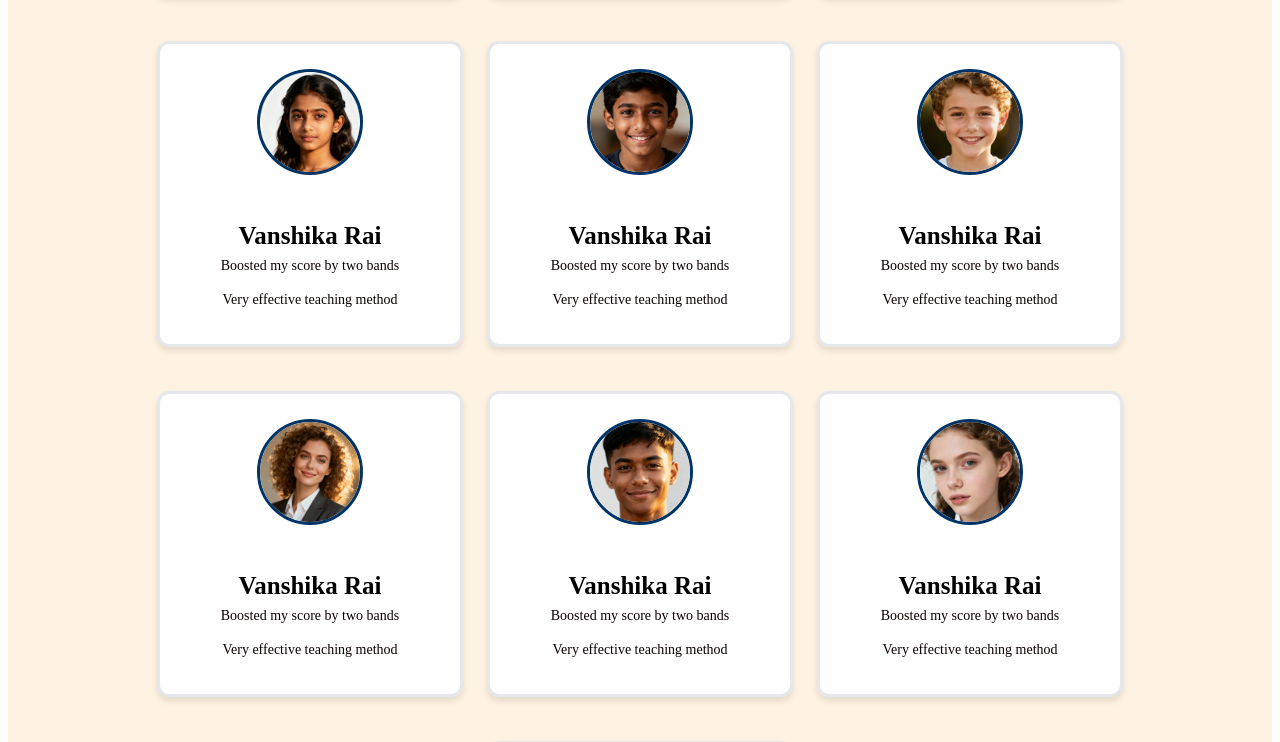
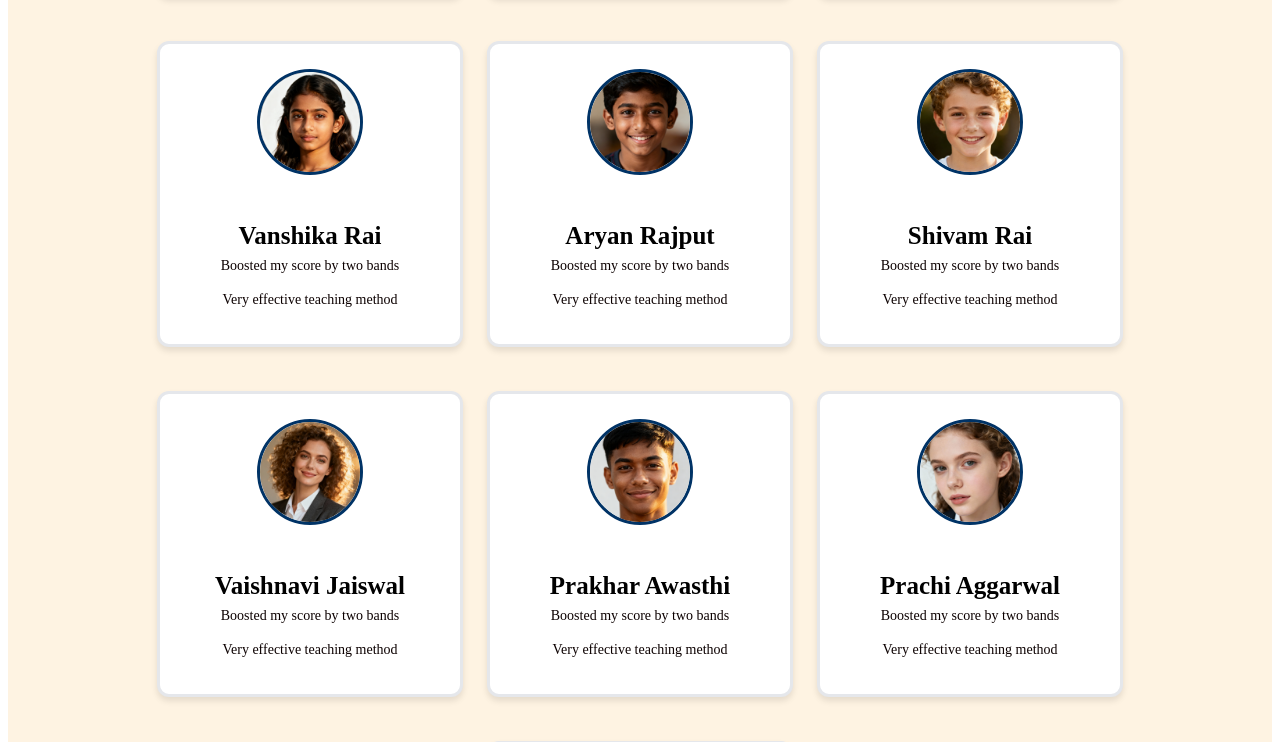
Before and after one commit to RachnaCoder/Reactproject, a React (Vite) app: page /testimonials in a window 1280 px wide. Shown: the part 620-1362 px from the top of the page. Built offline with nearby package versions, Linux system fonts and the light colour scheme.

Commit message:
some changes

```diff
--- a/src/Components/Cards.module.css
+++ b/src/Components/Cards.module.css
@@ -34,5 +34,6 @@
 .featureCard p {
   font-size: 20px;
   color: black;
-  line-height: 1.6;
+  line-height: 1.1;
+  margin-bottom: 5px;
 }
--- a/src/Pages/TestimonialPage.jsx
+++ b/src/Pages/TestimonialPage.jsx
@@ -36,32 +36,32 @@ const TestimonialPage = () => {
 
 
 {
- name:"Vanshika Rai",
+ name:"Aryan Rajput",
  image:"./src/assets/profilepic5.png" ,
  improvement:"Boosted  my score by two bands",
  testimonial:"Very effective teaching method"
 },
 
 {
- name:"Vanshika Rai",
+ name:"Shivam Rai",
  image:"./src/assets/profilepic6.png" ,
  improvement:"Boosted  my score by two bands",
  testimonial:"Very effective teaching method"
 },
 {
- name:"Vanshika Rai",
+ name:"Vaishnavi Jaiswal",
  image:"./src/assets/profilepic7.png" ,
  improvement:"Boosted  my score by two bands",
  testimonial:"Very effective teaching method"
 },
 {
- name:"Vanshika Rai",
+ name:"Prakhar Awasthi",
  image:"./src/assets/profilepic8.png" ,
  improvement:"Boosted  my score by two bands",
  testimonial:"Very effective teaching method"
 },
 {
- name:"Vanshika Rai",
+ name:"Prachi Aggarwal",
  image:"./src/assets/profilepic9.png" ,
  improvement:"Boosted  my score by two bands",
  testimonial:"Very effective teaching method"
```
